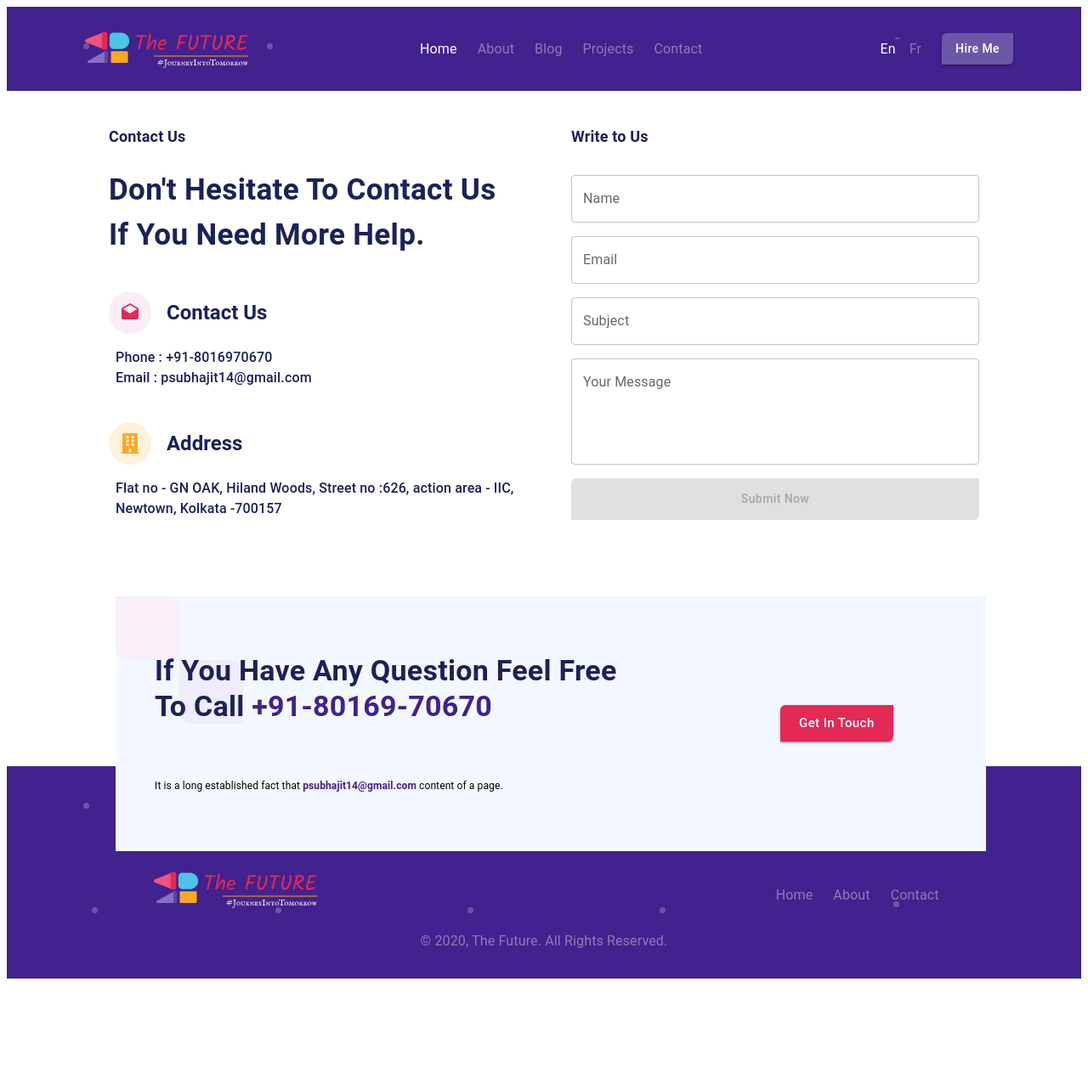
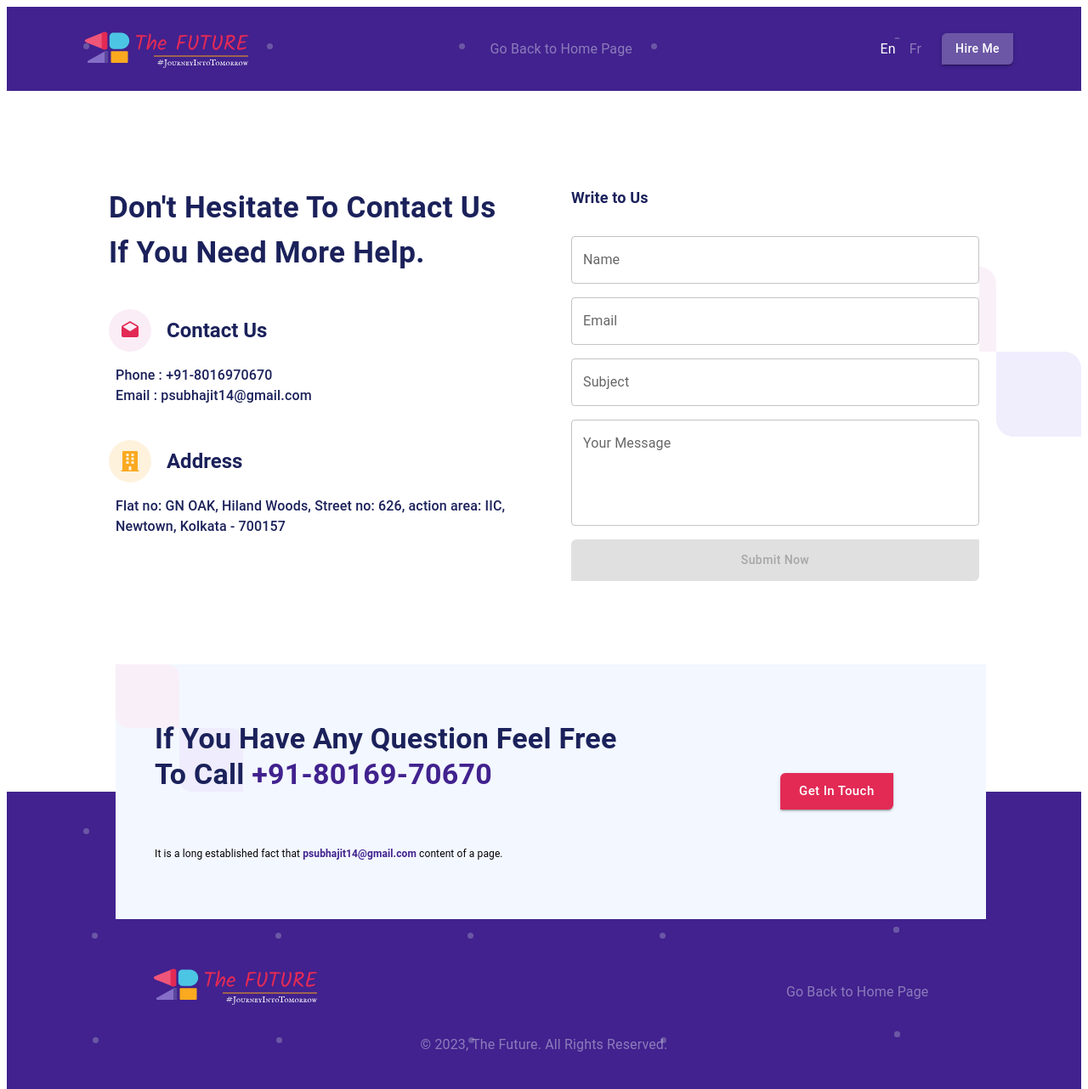
Before and after one commit to Trishita12345/portfolio, a React (Create React App) app: page /contact-us in a window 1280 px wide. Shown: the whole page at 85% size. Before the commit the page ends 1160 px from the top, so only its background shows below. Built offline with nearby package versions, Linux system fonts and the light colour scheme.

Commit message:
navigation added

```diff
--- a/src/Pages/ContactUs/LeftSection.tsx
+++ b/src/Pages/ContactUs/LeftSection.tsx
@@ -12,8 +12,8 @@ const LeftSection = () => {
 
     return (
         <>
-            <Typography fontWeight={600} fontSize={'18px'}>{t('contactus')}</Typography>
-            <Typography fontWeight={600} fontSize={screenSizeDownSm ? '26px' : '35px'} mt={3}>
+            {/* <Typography fontWeight={600} fontSize={'18px'}>{t('contactus')}</Typography> */}
+            <Typography fontWeight={600} fontSize={screenSizeDownSm ? '26px' : '35px'}>
                 {t('header1')} < br /> {t('header2')}
             </Typography>
             <Box display='flex' alignItems={'center'} mt={5}>
--- a/src/Pages/ContactUs/RightSection.tsx
+++ b/src/Pages/ContactUs/RightSection.tsx
@@ -59,7 +59,7 @@ const RightSection = () => {
                         setEmailValidError(false)
                         setEmailError(true)
                     }
-                    else if (!emailRegex.test(e.target.value)) {
+                    else if (!emailRegex.test((e.target.value).toLowerCase())) {
                         setEmailError(false)
                         setEmailValidError(true)
                     }
--- a/src/Pages/ContactUs/index.tsx
+++ b/src/Pages/ContactUs/index.tsx
@@ -11,18 +11,18 @@ import { useEffect } from "react";
 const ContactUs = () => {
     const theme = useTheme();
     const screenSizeDown800 = useMediaQuery(theme.breakpoints.down(800))
-    const screenSizeUplg = useMediaQuery(theme.breakpoints.up('lg'))
-    const screenSizeDownSm = useMediaQuery(theme.breakpoints.down('sm'))
     const [t] = useTranslation('common', { keyPrefix: 'contactUs' })
     useEffect(() => {
         window.scrollTo({ top: 0, behavior: "smooth" })
     }, [])
     return (
-        <Grid container px={screenSizeDown800 ? screenSizeDown800 ? 5 : 10 : 15} py={5} spacing={8} justifyContent={'center'}>
+        <Grid id='contactUs' position={"relative"}
+            container px={screenSizeDown800 ? screenSizeDown800 ? 5 : 10 : 15} my={6} spacing={8} justifyContent={'center'}>
+            <img src={images.SideImg} style={{ position: "absolute", right: 0, top: '30%', zIndex: -1, width: "200px", opacity: 0.8 }} />
             <Grid item xs={12} lg={6} color={theme.palette.primary.dark}>
                 <LeftSection />
             </Grid>
-            <Grid item xs={12} lg={6}>
+            <Grid item xs={12} lg={6} bgcolor={"white"}>
                 <RightSection />
             </Grid>
         </Grid >
--- a/src/Pages/HomePage/About.tsx
+++ b/src/Pages/HomePage/About.tsx
@@ -14,7 +14,7 @@ const About = () => {
     return (
         <>
 
-            <Box
+            <Box id='about'
                 sx={{
                     overflow: 'hidden',
                     backgroundImage: `url(${images.BackgroundSection2})`,
--- a/src/Pages/HomePage/Skills.tsx
+++ b/src/Pages/HomePage/Skills.tsx
@@ -79,7 +79,8 @@ const Skills: React.FC<any> = () => {
 
 
     return (
-        <Box marginY={5} display={"flex"} flexDirection={"column"} alignItems={"center"} overflow={"hidden"} position={"relative"}>
+        <Box id='skills'
+            marginY={5} display={"flex"} flexDirection={"column"} alignItems={"center"} overflow={"hidden"} position={"relative"}>
             <img src={images.SideImg} style={{ position: "absolute", right: 0, bottom: '50%', width: "150px", opacity: 0.8 }} />
             <Typography variant="h4" fontWeight={"bold"} sx={{ color: theme.palette.primary.dark }}>{t('title')}</Typography>
             <Grid container marginY={2} justifyContent={"center"} marginX={2}>
--- a/src/Pages/HomePage/index.tsx
+++ b/src/Pages/HomePage/index.tsx
@@ -6,6 +6,7 @@ const Expertize = React.lazy(() => import('../../components/Expertize'));
 const Skills = React.lazy(() => import('./Skills'));
 const Feedback = React.lazy(() => import('./Feedback'));
 const Follow = React.lazy(() => import('./Follow'));
+const ContactUs = React.lazy(() => import('../ContactUs'));
 
 const HomePage = () => {
     useEffect(() => {
@@ -31,6 +32,9 @@ const HomePage = () => {
             <Suspense fallback={<div>...Loading</div>}>
                 <Follow />
             </Suspense>
+            <Suspense fallback={<div>...Loading</div>}>
+                <ContactUs />
+            </Suspense>
         </>
     );
 }
--- a/src/components/Footer.tsx
+++ b/src/components/Footer.tsx
@@ -3,9 +3,11 @@ import { images } from "../Assets/images";
 import { useTranslation } from "react-i18next";
 import { LogoComponent } from "./Header";
 import { useNavigate } from 'react-router-dom';
+import { NavigationComponent } from "./NavigationComponent";
 
 const Footer = () => {
     const [t] = useTranslation('common', { keyPrefix: 'home' })
+    const [t_footer] = useTranslation('common', { keyPrefix: 'footer' })
     const navigate = useNavigate();
     const theme = useTheme();
     const screenSizeDownSm = useMediaQuery(theme.breakpoints.down('sm'))
@@ -13,11 +15,10 @@ const Footer = () => {
     return <Box height={screenSizeDownSm ? "700px" : "500px"} position={"relative"}>
         <Box zIndex={10} position={"absolute"} height={screenSizeDownSm ? "400px" : "300px"} width={"80vw"} bottom={"30%"} left={"10vw"} bgcolor={"#f3f7ff"}>
             <Box position={"relative"} width={"100%"} height={"100%"} >
-
                 <img src={images.SideImg} style={{ position: "absolute", width: "150px", opacity: 0.8, zIndex: -1 }} />
                 <Grid container alignItems={"center"} height={"100%"} columnSpacing={10} justifyContent={"space-around"} >
                     <Grid item xs={10} md={7}>
-                        <Typography variant="h4" fontWeight={"bold"} color={theme.palette.primary.dark}>If You Have Any Question Feel Free To Call <Typography variant="h4" fontWeight={"bold"} display={"inline-block"} color={theme.palette.primary.main}>+91-80169-70670</Typography></Typography>
+                        <Typography variant={screenSizeDownSm ? "h5" : "h4"} fontWeight={"bold"} color={theme.palette.primary.dark}>If You Have Any Question Feel Free To Call <Typography variant={screenSizeDownSm ? "h5" : "h4"} fontWeight={"bold"} display={"inline-block"} color={theme.palette.primary.main}>+91-80169-70670</Typography></Typography>
                         <Typography mt={8} fontSize={"12px"}>It is a long established fact that <Typography fontWeight={"bold"} fontSize={"12px"} display={"inline-block"} color={theme.palette.primary.main}>psubhajit14@gmail.com</Typography> content of a page.</Typography>
                     </Grid>
                     <Grid item xs={10} md={3}>
@@ -27,29 +28,20 @@ const Footer = () => {
                     </Grid>
                 </Grid>
             </Box>
-
         </Box>
-        <Box height={"50%"}>
-
-        </Box>
-        <Box position={"relative"} height={"50%"} bottom={0} sx={{ backgroundImage: `url(${images.BackgroundImage})` }}>
-            <Grid container position={"absolute"} bottom={0} my={3} alignItems={"center"} justifyContent={"space-between"}>
+        <Box height={"40%"}></Box>
+        <Box position={"relative"} height={"70%"} bottom={0} sx={{ backgroundImage: `url(${images.BackgroundImage})` }}>
+            <Grid container position={"absolute"} bottom={0} py={4} alignItems={"center"} rowGap={1} justifyContent={"space-between"}>
                 <Grid item xs={12} md={5}>
                     <LogoComponent />
                 </Grid>
-                <Grid item container xs={12} md={5} columnGap={3} justifyContent={"center"} mt={2} sx={{
-                    color: '#FFFFFF',
-                    opacity: 0.4,
-                    cursor: 'pointer'
-                }}>
-                    <Typography onClick={() => navigate("/")}>Home</Typography>
-                    <Typography onClick={() => navigate("/about")}>About</Typography>
-                    <Typography onClick={() => navigate("/contact-us")}>Contact</Typography>
+                <Grid item container xs={12} md={5} columnGap={3} justifyContent={"center"} mt={2} >
+                    <NavigationComponent />
                 </Grid>
                 <Typography mt={3} mb={1} width={"100vw"} textAlign={"center"} sx={{
                     color: '#FFFFFF',
                     opacity: 0.4
-                }}>© 2020, The Future. All Rights Reserved.</Typography>
+                }}>{`© 2023, The Future. ${t_footer('copyrightText')}`}</Typography>
             </Grid>
         </Box>
     </Box>
--- a/src/components/Header.tsx
+++ b/src/components/Header.tsx
@@ -5,8 +5,9 @@ import { useEffect, useState } from 'react';
 import { useTranslation } from 'react-i18next';
 import { IoReorderFour } from 'react-icons/io5';
 import { motion } from 'framer-motion'
-import { useNavigate } from 'react-router-dom'
+import { useLocation, useNavigate } from 'react-router-dom'
 import { PiSuitcaseSimpleLight } from 'react-icons/pi';
+import { NavigationComponent } from './NavigationComponent';
 
 export const LogoComponent = () => {
     const navigate = useNavigate();
@@ -16,45 +17,11 @@ export const LogoComponent = () => {
         </Box>)
 }
 
-const NavigationComponent = () => {
-    const navigate = useNavigate();
+
+
+const LanguageComponent = () => {
     const theme = useTheme();
-    const [active, setActive] = useState<number>(0)
-    const [t] = useTranslation('common', { keyPrefix: 'header' })
-    const arr = [
-        { name: t('homeText'), element: '', navigateURL: '/', value: 0 },
-        { name: t('aboutText'), element: '', navigateURL: '/about', value: 1 },
-        { name: t('blogText'), element: '', navigateURL: '/', value: 2 },
-        { name: t('projectsText'), element: '', navigateURL: '/', value: 3 },
-        { name: t('contactText'), element: '', navigateURL: '/contact-us', value: 4 }
-    ];
-
-    return (
-        <Box display={'flex'} justifyContent={'center'} alignItems={'center'} gap={3} bgcolor={theme.palette.primary.main}>
-            {arr.map((i: any, idx: number) => (
-                <motion.div whileHover={{ scale: 1.1 }}>
-                    <Typography color={'#FFFFFF'}
-                        onClick={() => {
-                            setActive(idx)
-                            navigate(i.navigateURL)
-                        }
-                        }
-                        sx={{
-                            opacity: active === idx ? 1 : 0.4,
-                            cursor: 'pointer',
-                            ':hover': {
-                                opacity: 1
-                            }
-                        }}>
-                        {i.name}
-                    </Typography>
-                </motion.div>
-            ))}
-        </Box>)
-}
-
-const LanguageComponent = ({ selectedLang, setSelectedLang }: { selectedLang: string, setSelectedLang: any }) => {
-    const theme = useTheme();
+    const [t, i18n] = useTranslation('common')
     const langStyleSelected = {
         color: '#FFFFFF',
         cursor: 'pointer',
@@ -67,10 +34,10 @@ const LanguageComponent = ({ selectedLang, setSelectedLang }: { selectedLang: st
 
     return (
         <Box display={'flex'} justifyContent={'center'} alignItems={'center'} gap={2} bgcolor={theme.palette.primary.main} px={1}>
-            <Typography sx={selectedLang === 'en' ? langStyleSelected : langStyleNotSelected} onClick={() => setSelectedLang('en')}>
+            <Typography sx={i18n.language === 'en' ? langStyleSelected : langStyleNotSelected} onClick={() => i18n.changeLanguage('en')}>
                 En
             </Typography>
-            <Typography sx={selectedLang === 'fr' ? langStyleSelected : langStyleNotSelected} onClick={() => setSelectedLang('fr')}>
+            <Typography sx={i18n.language === 'fr' ? langStyleSelected : langStyleNotSelected} onClick={() => i18n.changeLanguage('fr')}>
                 Fr
             </Typography>
         </Box>)
@@ -79,8 +46,7 @@ const LanguageComponent = ({ selectedLang, setSelectedLang }: { selectedLang: st
 
 const Header = () => {
     const theme = useTheme();
-    const [selectedLang, setSelectedLang] = useState<string>('en');
-    const [t, i18n] = useTranslation('common', { keyPrefix: 'header' })
+    const [t] = useTranslation('common', { keyPrefix: 'header' })
     const screenSizeUpLg = useMediaQuery(theme.breakpoints.up('lg'))
     const screenSizeUpMd = useMediaQuery(theme.breakpoints.up('md'))
     const screenSizeDownMd = useMediaQuery(theme.breakpoints.down('md'))
@@ -102,7 +68,7 @@ const Header = () => {
             <LogoComponent />
             {!screenSizeDownMd && <NavigationComponent />}
             <Box display={'flex'} alignItems={'center'} gap={2}>
-                {!screenSizeDownSm && <LanguageComponent selectedLang={i18n.language} setSelectedLang={i18n.changeLanguage} />}
+                {!screenSizeDownSm && <LanguageComponent />}
                 {!screenSizeDown500
                     ? <Button variant="contained" sx={{ backgroundColor: theme.palette.primary.light, textTransform: 'capitalize' }}>{t('hireMeText')}</Button>
                     : <Fab sx={{ position: "fixed", bottom: 30, right: 30, backgroundColor: "#fba920", color: "black" }}>
--- /dev/null
+++ b/src/components/NavigationComponent.tsx
@@ -0,0 +1,72 @@
+import { Box, Typography, useMediaQuery, useTheme } from "@mui/material";
+import { motion } from "framer-motion";
+import { useTranslation } from "react-i18next";
+import { useNavigate, useLocation } from "react-router-dom";
+
+export const NavigationComponent = () => {
+    const location = useLocation();
+    const theme = useTheme();
+    const [t] = useTranslation('common', { keyPrefix: 'header' })
+    const navigate = useNavigate();
+    const arr = [
+        {
+            name: t('homeText'),
+            handleClick: () => navigate("/")
+        },
+        {
+            name: t('aboutText'),
+            handleClick: () => document.getElementById('about')?.scrollIntoView({ behavior: 'smooth' })
+        },
+        {
+            name: t('skillsText'),
+            handleClick: () => document.getElementById('skills')?.scrollIntoView({ behavior: 'smooth' })
+        },
+        {
+            name: t('projectsText'),
+            handleClick: () => document.getElementById('contactUs')?.scrollIntoView({ behavior: 'smooth' })
+        },
+        {
+            name: t('contactText'),
+            handleClick: () => document.getElementById('contactUs')?.scrollIntoView({ behavior: 'smooth' })
+        },
+    ];
+
+    return (
+        <>
+
+            <Box display={'flex'} justifyContent={'center'} alignItems={'center'} gap={3} bgcolor={theme.palette.primary.main} >
+                {
+                    location.pathname === '/' ? arr.map((i: any, idx: number) => (
+                        <motion.div whileHover={{ scale: 1.1 }}>
+                            <Typography color={'#FFFFFF'}
+                                onClick={i.handleClick}
+                                sx={{
+                                    opacity: 0.4,
+                                    cursor: 'pointer',
+                                    ':hover': {
+                                        opacity: 1
+                                    }
+                                }}>
+                                {i.name}
+                            </Typography>
+                        </motion.div>
+                    ))
+                        : <motion.div whileHover={{ scale: 1.1 }}>
+                            <Typography color={'#FFFFFF'}
+                                onClick={arr[0].handleClick}
+                                sx={{
+                                    zIndex: 10,
+                                    opacity: 0.4,
+                                    cursor: 'pointer',
+                                    ':hover': {
+                                        opacity: 1
+                                    }
+                                }}>
+                                {t('backtoHome')}
+                            </Typography>
+                        </motion.div>
+                }
+            </Box >
+
+        </>)
+}
--- a/src/routes.tsx
+++ b/src/routes.tsx
@@ -8,7 +8,6 @@ export const RouterComponent: React.FC<any> = () => {
     return (
         <Routes>
             <Route index element={<HomePage />} />
-            <Route path="about" element={<Expertize />} />
             <Route path="contact-us" element={<ContactUs />} />
             {/* <Route path="*" element={<Result
                 status="404"
--- a/src/translation/en/english.json
+++ b/src/translation/en/english.json
@@ -9,9 +9,10 @@
         "hireMeText": "Hire Me",
         "homeText": "Home",
         "aboutText": "About",
-        "blogText": "Blog",
+        "skillsText": "Skills",
         "projectsText": "Projects",
-        "contactText": "Contact"
+        "contactText": "Contact",
+        "backtoHome": "Go Back to Home Page"
     },
     "about": {
         "header1": "Any Type Of Query & Discussion",
@@ -55,6 +56,9 @@
         "subjectRequired": "Subject is required",
         "messageRequired": "Message is required",
         "emailInvalid": "Please enter a valid email",
-        "addressValue": "Flat no - GN OAK, Hiland Woods, Street no :626,   action area - IIC, Newtown, Kolkata -700157"
+        "addressValue": "Flat no: GN OAK, Hiland Woods, Street no: 626,   action area: IIC, Newtown, Kolkata - 700157"
+    },
+    "footer": {
+        "copyrightText": "All Rights Reserved."
     }
 }
--- a/src/translation/fr/french.json
+++ b/src/translation/fr/french.json
@@ -9,9 +9,10 @@
         "hireMeText": "Engagez moi",
         "homeText": "Maison",
         "aboutText": "À propos",
-        "blogText": "Blog",
+        "skillsText": "Compétences",
         "projectsText": "Projets",
-        "contactText": "Contact"
+        "contactText": "Contact",
+        "backtoHome": "Revenir à la page d'accueil"
     },
     "about": {
         "header1": "Tout type de requête et de discussion",
@@ -50,6 +51,9 @@
         "subjectRequired": "Le sujet est obligatoire",
         "messageRequired": "Le message est requis",
         "emailInvalid": "Veuillez entrer un email valide",
-        "addressValue": "Appartement n° - GN OAK, Hiland Woods, rue n° : 626, zone d'action - IIC, Newtown, Kolkata -700157"
+        "addressValue": "Appartement n°: GN OAK, Hiland Woods, rue n°: 626, zone d'action: IIC, Newtown, Kolkata - 700157"
+    },
+    "footer": {
+        "copyrightText": "Tous droits réservés."
     }
 }
```
